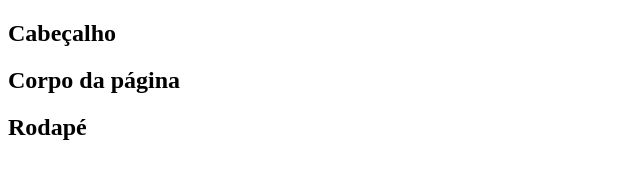
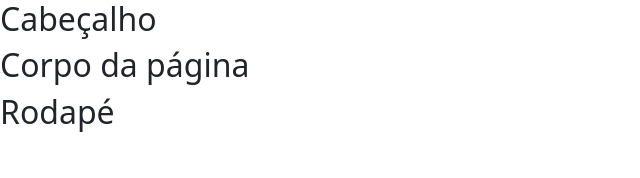
Before and after one commit to Victoredu1709/terceiro-repositorio1, a plain HTML site: page index.html in a window 1280 px wide. Shown: the whole page, without its empty margins (0-640 px from the left). Drawn offline with nearby package versions, Linux system fonts and the light colour scheme.

Commit message:
fizemos muita coisa nessa aula

```diff
--- a/index.html
+++ b/index.html
@@ -5,6 +5,7 @@
     <meta charset="UTF-8">
     <meta name="viewport" content="width=device-width, initial-scale=1.0">
     <title> Página Principal </title>
+    <link href="https://cdnjs.cloudflare.com/ajax/libs/bootstrap/5.3.3/css/bootstrap.min.css" rel="stylesheet">
     <link rel="stylesheet" href="">
 </head>
 
--- /dev/null
+++ b/style.css
@@ -0,0 +1,16 @@
+@import url('https://fonts.googleapis.com/css2?family=Bungee&display=swap');
+
+:root {
+--cor-principal: #00c9a7;
+--cor1: #845ec2;
+--cor2: #c4fcef;
+--cor3: #4d8076;
+--preto: #000000;
+--branco: #FFFFFF;
+}
+
+body {
+   font-size: 1rem;
+   font-family: 'Bungee'; /* o nome da sua fonte*/
+
+}
```
